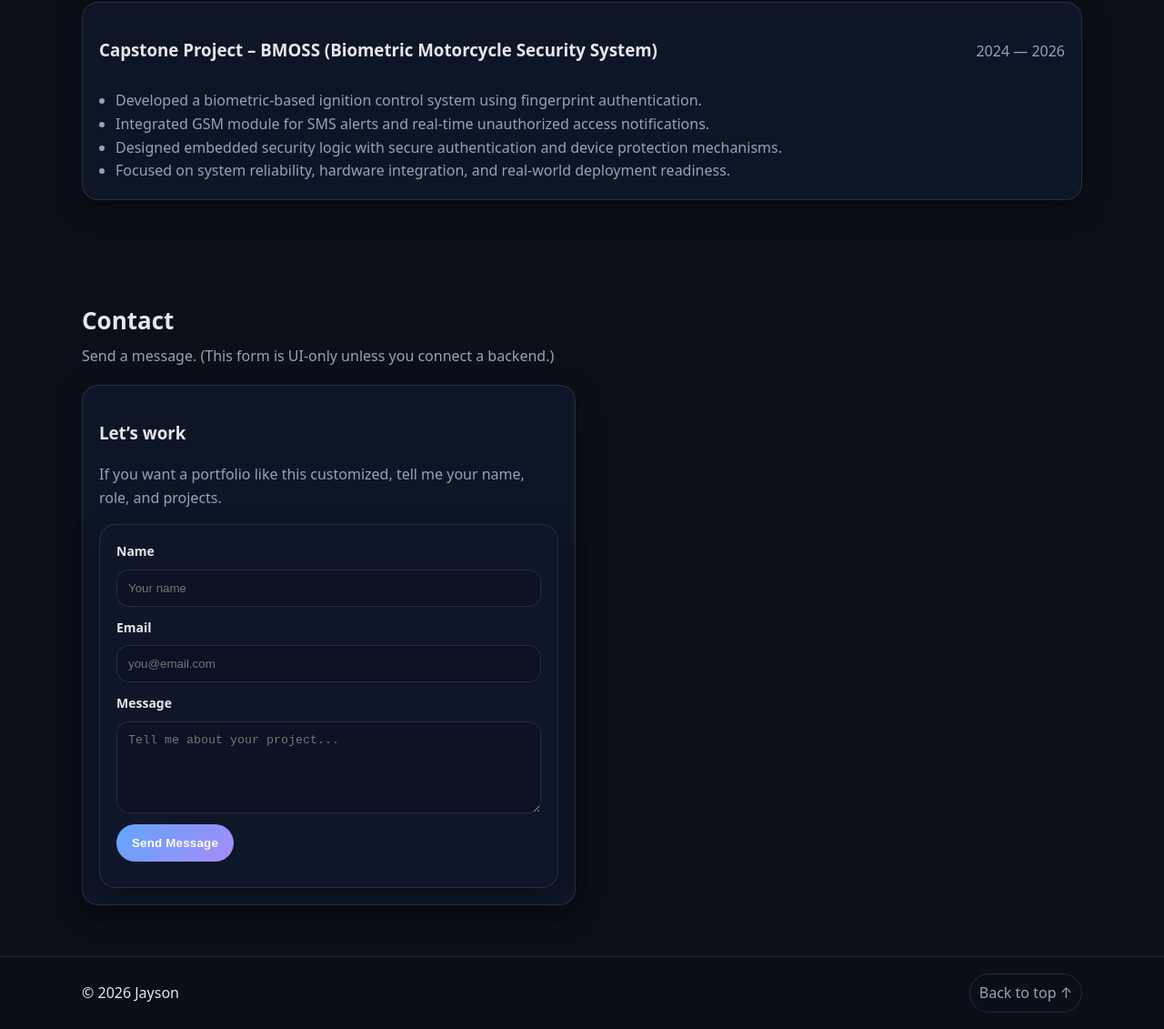
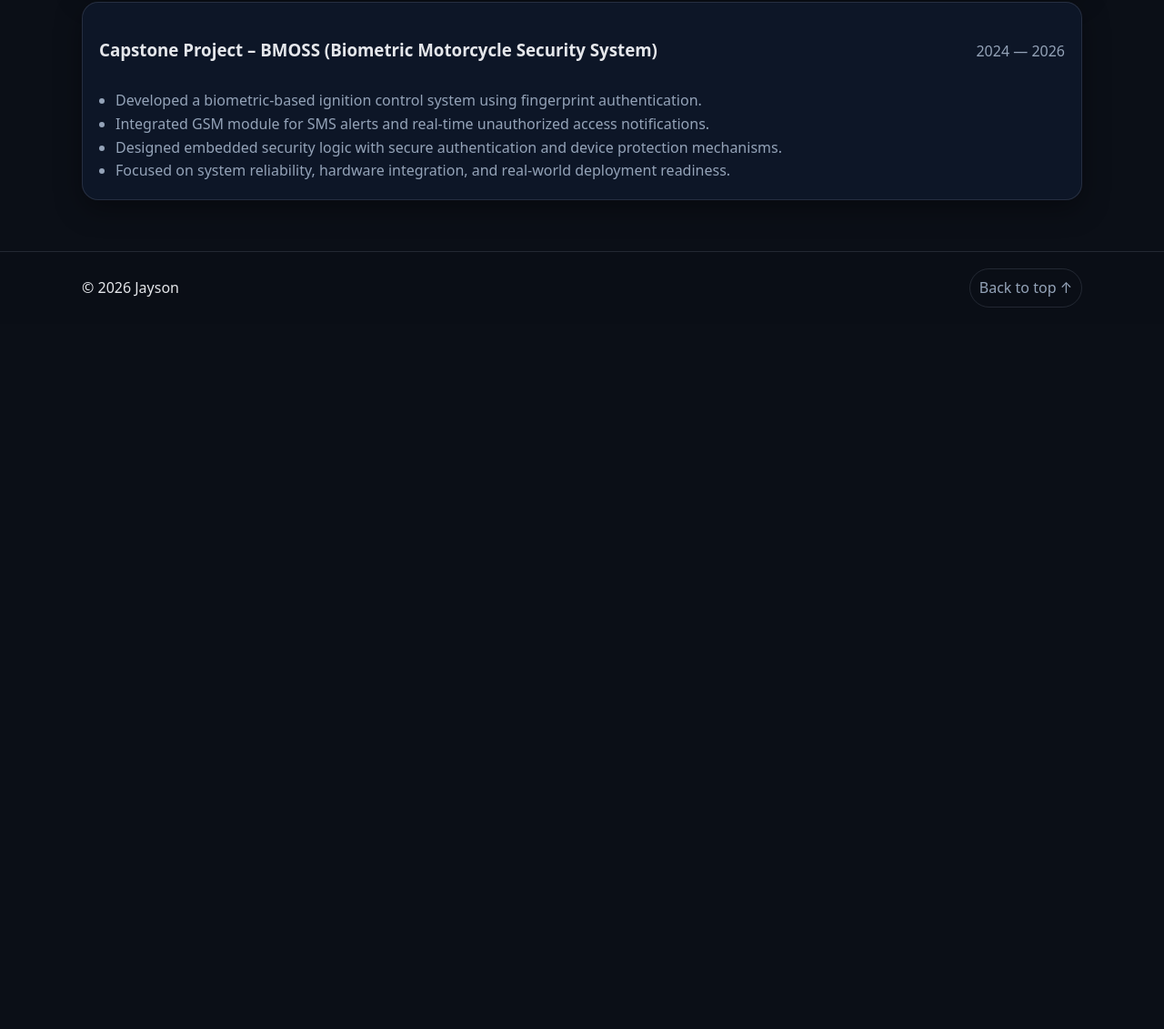
Before and after one commit to Juzzoooooooooo/My-Portfolio, a plain HTML site: page index.html in a window 1280 px wide. Shown: the part 2366-3497 px from the top of the page at 91% size. After the commit the page ends 2722 px from the top, so only its background shows below. Drawn offline with Linux system fonts and the light colour scheme.

Commit message:
my-portfolio

```diff
--- a/index.html
+++ b/index.html
@@ -23,7 +23,7 @@
   <div class="scroll_progress" aria-hidden="true"></div>
 
   <!-- Header / Navbar -->
-  <header class="header" id="top">
+  <header class="header" id="#top">
     <nav class="nav container" aria-label="Primary navigation">
       <a class="brand" href="#top">
         <span class="brand_mark">JN</span>
@@ -298,44 +298,6 @@
   </div>
 </section>
 
-    <!-- Contact -->
-    <section class="section" id="contact">
-      <div class="container">
-        <div class="section_head reveal">
-          <h2 class="section_title">Contact</h2>
-          <p class="section_desc">Send a message. (This form is UI-only unless you connect a backend.)</p>
-        </div>
-
-        <div class="contact_grid">
-          <div class="card reveal">
-            <h3>Let’s work</h3>
-            <p class="muted">
-              If you want a portfolio like this customized, tell me your name, role, and projects.
-            </p>
-
-          <form class="card reveal" id="contact_form">
-            <div class="field">
-              <label for="name">Name</label>
-              <input id="name" name="name" type="text" placeholder="Your name" autocomplete="name" required />
-            </div>
-
-            <div class="field">
-              <label for="email">Email</label>
-              <input id="email" name="email" type="email" placeholder="you@email.com" autocomplete="email" required />
-            </div>
-
-            <div class="field">
-              <label for="message">Message</label>
-              <textarea id="message" name="message" rows="5" placeholder="Tell me about your project..." required></textarea>
-            </div>
-
-            <button class="btn btn_primary" type="submit">Send Message</button>
-            <p class="form_note muted" id="form_note" role="status" aria-live="polite"></p>
-          </form>
-        </div>
-      </div>
-    </section>
-
     <!-- Modal -->
     <div class="modal" id="project_modal" aria-hidden="true" role="dialog" aria-modal="true" aria-labelledby="modal_title">
       <div class="modal_backdrop" data-close="true"></div>
```
